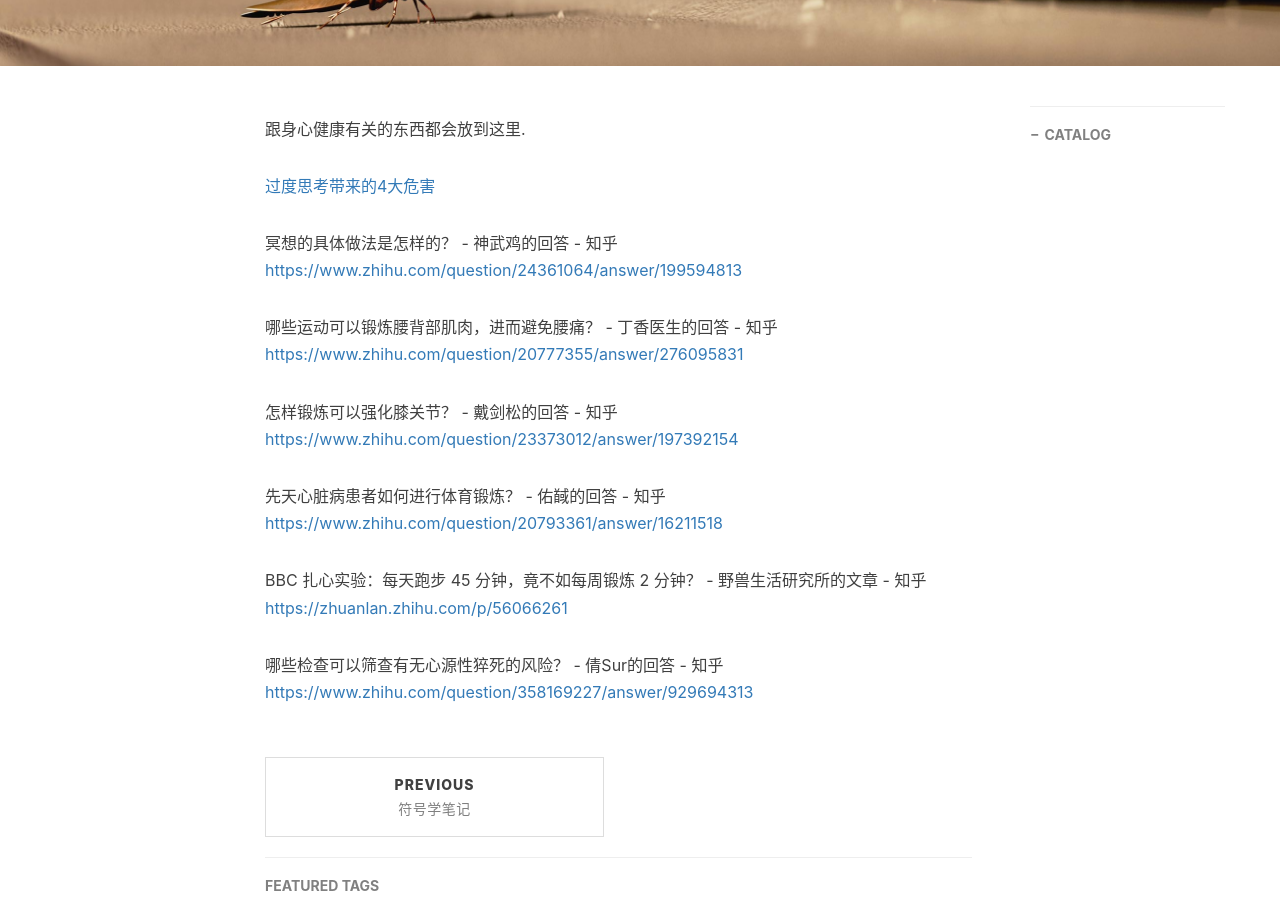
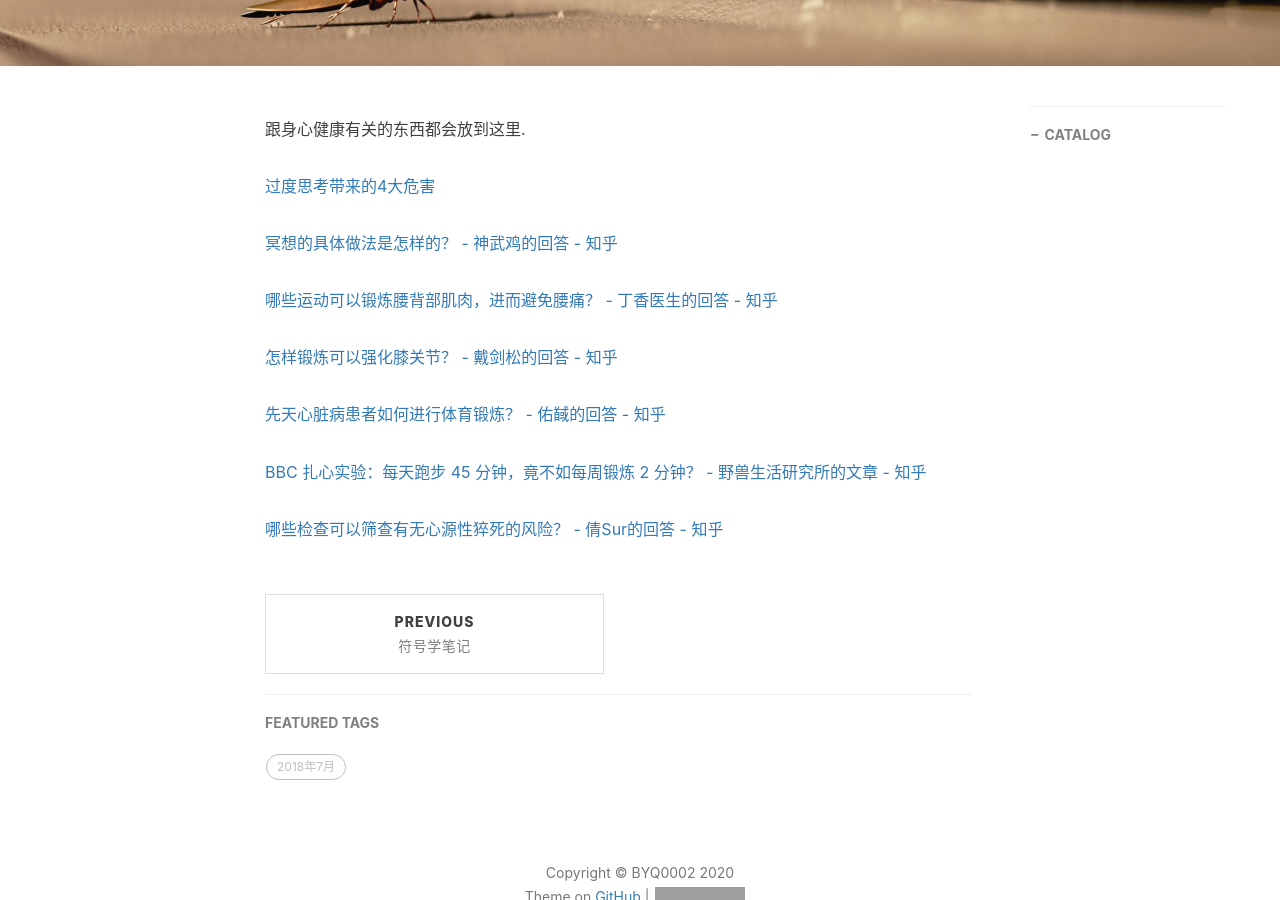
Before and after one commit to BYQ0002/BYQ0002.github.io, a Jekyll site: the page built from _posts/2020-01-09-健康笔记.md, in a window 1280 px wide and 900 px high, scrolled down 391 px. Built offline with Jekyll 4.4.1, drawn with Linux system fonts in a browser that asks for light colours; nearby versions of some CDN libraries; comment, search, counter and statistics services are not loaded; grey boxes are pictures that could not be loaded.

Commit message:
Update 2020-01-09-健康笔记.md

```diff
--- a/_posts/2020-01-09-健康笔记.md
+++ b/_posts/2020-01-09-健康笔记.md
@@ -14,20 +14,14 @@ tags:                                  #标签
 
 [过度思考带来的4大危害](https://weibo.com/1707613190/Io69UjYuE?filter=hot&root_comment_id=0&type=comment)
 
-冥想的具体做法是怎样的？ - 神武鸡的回答 - 知乎
-[https://www.zhihu.com/question/24361064/answer/199594813]()
+[冥想的具体做法是怎样的？ - 神武鸡的回答 - 知乎](https://www.zhihu.com/question/24361064/answer/199594813)
 
-哪些运动可以锻炼腰背部肌肉，进而避免腰痛？ - 丁香医生的回答 - 知乎
-[https://www.zhihu.com/question/20777355/answer/276095831]()
+[哪些运动可以锻炼腰背部肌肉，进而避免腰痛？ - 丁香医生的回答 - 知乎](https://www.zhihu.com/question/20777355/answer/276095831)
 
-怎样锻炼可以强化膝关节？ - 戴剑松的回答 - 知乎
-[https://www.zhihu.com/question/23373012/answer/197392154]()
+[怎样锻炼可以强化膝关节？ - 戴剑松的回答 - 知乎](https://www.zhihu.com/question/23373012/answer/197392154)
 
-先天心脏病患者如何进行体育锻炼？ - 佑馘的回答 - 知乎
-[https://www.zhihu.com/question/20793361/answer/16211518]()
+[先天心脏病患者如何进行体育锻炼？ - 佑馘的回答 - 知乎](https://www.zhihu.com/question/20793361/answer/16211518)
 
-BBC 扎心实验：每天跑步 45 分钟，竟不如每周锻炼 2 分钟？ - 野兽生活研究所的文章 - 知乎
-[https://zhuanlan.zhihu.com/p/56066261]()
+[BBC 扎心实验：每天跑步 45 分钟，竟不如每周锻炼 2 分钟？ - 野兽生活研究所的文章 - 知乎](https://zhuanlan.zhihu.com/p/56066261)
 
-哪些检查可以筛查有无心源性猝死的风险？ - 倩Sur的回答 - 知乎
-[https://www.zhihu.com/question/358169227/answer/929694313]()
+[哪些检查可以筛查有无心源性猝死的风险？ - 倩Sur的回答 - 知乎](https://www.zhihu.com/question/358169227/answer/929694313)
```
